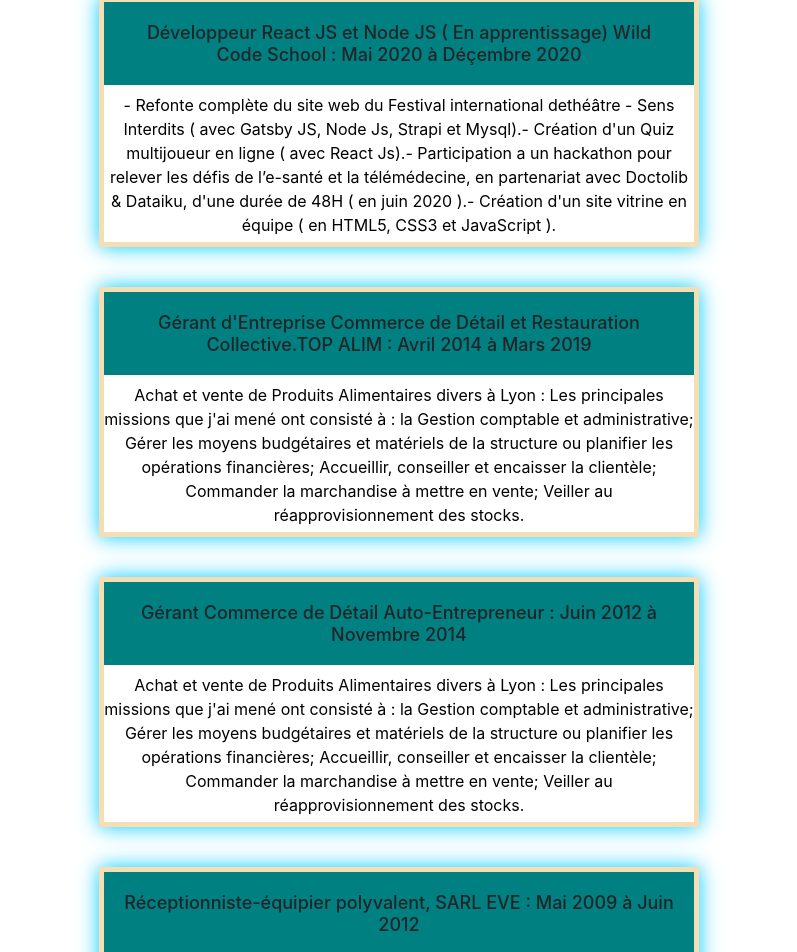
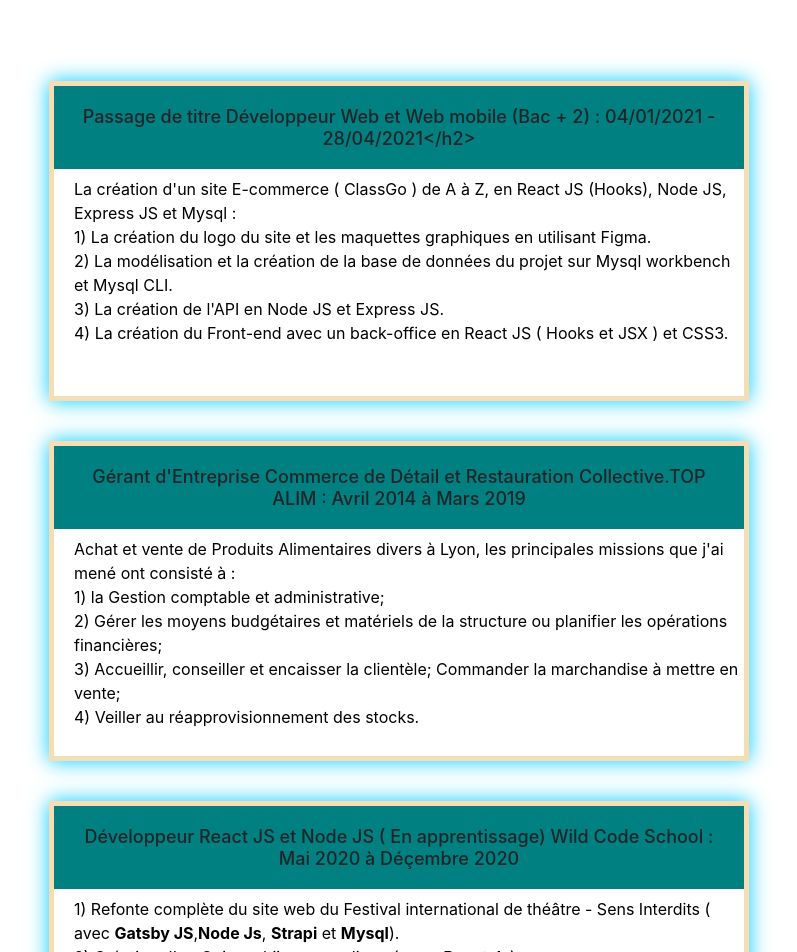
Before and after one commit to STAM0283/curriculum-vitea, a React (Create React App) app: page /experience in a window 1280 px wide. Shown: the part 193-1145 px from the top of the page, without its empty margins (241-1038 px from the left). Built offline with nearby package versions, Linux system fonts and the light colour scheme; the HTML template or start-up script is replaced by a standard one.

Commit message:
Add Style and change dataTranslate

```diff
--- a/src/App.css
+++ b/src/App.css
@@ -40,7 +40,7 @@ width: 25px;
 height: 4px;
 margin-bottom: 5px;
 position: relative;
-background: white;
+background: black;
 border-radius: 3px;
 z-index: 1;
 transform-origin: 1px 0px;
@@ -205,7 +205,6 @@ h1, h3 {
 
 .formContact {
   width: 30%;
-  color: wheat;
   font-size: x-large;
   border-radius: 10px;
   margin-bottom: 10px;
@@ -284,14 +283,18 @@ a.current button {
   margin-left: 5%;
   flex-wrap: wrap;
   justify-content: space-evenly;
+  margin-bottom: 100px;
+  margin-top: 100px;
 }
 .experience p {
   font-size: medium;
+  text-align: start;
+  margin-left: 10px;
   color: black;
 }
 .experience div {
-  width: 600px;
-  height: 250px;
+  width: 700px;
+  height: 320px;
   margin: 20px;
   border: solid 5px wheat;
   box-shadow: 0px 0px 20px #00ccff;
@@ -310,6 +313,8 @@ a.current button {
   margin-left: 5%;
   flex-wrap: wrap;
   justify-content: space-evenly;
+  margin-bottom: 100px;
+  margin-top: 100px;
 }
 .formation p{
   font-size: medium;
--- a/src/components/Accueil.jsx
+++ b/src/components/Accueil.jsx
@@ -49,7 +49,7 @@ const Accueil = (props) => {
         <div className="accueil">
             <div className="profile_pro">
 
-                <h1 style={{ color: "coral", fontSize: "xx-large", transition: "all 1s ease-out" }}>{choiceName()}</h1>
+                <h1 style={{ color: 'black', fontSize: "xx-large" }}>{choiceName()}</h1>
                 <h1 className="poste" style={{ transition: "all 3s ease-out" }}>{choiceProfile()}</h1>
                 <img className="profile-picture2" src={photo_amine2} alt="profile_picture" />
                 <div className="profile">
--- a/src/components/Experience.jsx
+++ b/src/components/Experience.jsx
@@ -7,8 +7,8 @@ const Experience = (props) => {
   return (
     <div className="experience">
       <div className="experience1" style={{ transition: "all 1s ease-out" }}>
-        <h2>{language === "fr" ? data.experience1Fr : language === "en" ? data.experience1En : data.experience1Ar}</h2>
-        <p>{language === "fr" ? data.paragraph1Fr : language === "en" ? data.paragraph1En : data.paragraph1Ar}</p>
+        <h2>{language === "fr" ? data.experience3Fr : language === "en" ? data.experience1En : data.experience1Ar}</h2>
+        <p>{language === "fr" ? data.paragraph3Fr : language === "en" ? data.paragraph1En : data.paragraph1Ar}</p>
 
       </div>
       <div className="experience2" style={{ transition: "all 1s ease-out" }}>
@@ -17,8 +17,8 @@ const Experience = (props) => {
 
       </div>
       <div className="experience3" style={{ transition: "all 1s ease-out" }}>
-        <h2>{language === "fr" ? data.experience3Fr : language === "en" ? data.experience3En : data.experience3Ar}</h2>
-        <p>{language === "fr" ? data.paragraph2Fr : language === "en" ? data.paragraph3En : data.paragraph3Ar}</p>
+        <h2>{language === "fr" ? data.experience1Fr : language === "en" ? data.experience3En : data.experience3Ar}</h2>
+        <p>{language === "fr" ? data.paragraph1Fr : language === "en" ? data.paragraph3En : data.paragraph3Ar}</p>
 
       </div>
       <div className="experience4" style={{ transition: "all 1s ease-out" }}>
--- a/src/translate/dataTranslate.js
+++ b/src/translate/dataTranslate.js
@@ -1,7 +1,8 @@
+import React from 'react';
 const dataFr = {
     experience1Fr : "Développeur React JS et Node JS ( En apprentissage) Wild Code School : Mai 2020 à Déçembre 2020",
     experience2Fr : "Gérant d'Entreprise Commerce de Détail et Restauration Collective.TOP ALIM : Avril 2014 à Mars 2019",
-    experience3Fr : "Gérant Commerce de Détail Auto-Entrepreneur : Juin 2012 à Novembre 2014",
+    experience3Fr : "Passage de titre Développeur Web et Web mobile (Bac + 2) : 04/01/2021 - 28/04/2021</h2>",
     experience4Fr : "Réceptionniste-équipier polyvalent, SARL EVE : Mai 2009 à Juin 2012",
     experience1En : "React JS and Node JS Developer (Learning) Wild Code School: May 2020 to December 2020",
     experience2En : "Business Manager Retail Trade and Collective Catering TOP ALIM: April 2014 to March 2019",
@@ -11,10 +12,25 @@ const dataFr = {
     experience2Ar : "مدير أعمال تجارة التجزئة والتموين الجماعي TOP ALIM: من أبريل 2014 إلى مارس 2019",
     experience3Ar : "مدير رائد أعمال السيارات بالتجزئة: يونيو 2012 إلى نوفمبر 2014",
     experience4Ar : "عضو فريق الاستقبال متعدد الاستخدامات ، SARL EVE: مايو 2009 إلى يونيو 2012",
-    paragraph1Fr  : "- Refonte complète du site web du Festival international dethéâtre - Sens Interdits ( avec Gatsby JS, Node Js, Strapi et Mysql).- Création d'un Quiz multijoueur en ligne ( avec React Js).- Participation a un hackathon pour relever les défis de l’e-santé et la télémédecine, en partenariat avec Doctolib & Dataiku, d'une durée de 48H ( en juin 2020 ).- Création d'un site vitrine en équipe ( en HTML5, CSS3 et JavaScript ).",
-    paragraph2Fr  : "Achat et vente de Produits Alimentaires divers à Lyon : Les principales missions que j'ai mené ont consisté à : la Gestion comptable et administrative; Gérer les moyens budgétaires et matériels de la structure ou planifier les opérations financières; Accueillir, conseiller et encaisser la clientèle; Commander la marchandise à mettre en vente; Veiller au réapprovisionnement des stocks.",
-    paragraph3Fr  : "Vente de produit alimentaires divers, préparer les marchandises et les emballer dans des caisses, veiller à la gestion de ses stocks et à leur réapprovisionnement. En cas d’affluence, il faut s’organiser pour servir tous les clients dans les meilleurs délais.",
-    paragraph4Fr  : "Blanchisserie, laverie, location de linge, nettoyage, pressing et teinturerie, et les missions principales étaient : - Accueillir les Clients; - Renseignements; - Standard Téléphonique; - Enregistrement des produits; - Encaissement; - Organisation du lieu du travail - Comptabilité Journalière;",
+    paragraph1Fr  : <p> 1) Refonte complète du site web du Festival international de théâtre - Sens Interdits ( avec <strong>Gatsby JS</strong>,
+     <strong>Node Js</strong>, <strong>Strapi</strong> et <strong>Mysql</strong>).<br/>
+     2) Création d'un Quiz multijoueur en ligne ( avec <strong>React Js</strong>). <br/>
+     3) Participation a un hackathon pour relever les défis de l’e-santé et la télémédecine, en partenariat avec Doctolib & Dataiku, d'une durée de 48H ( en juin 2020 ).<br/> 4) Création d'un site vitrine en équipe ( en HTML5, CSS3 et JavaScript )."</p>,
+    paragraph2Fr  : <p>Achat et vente de Produits Alimentaires divers à Lyon, les principales missions que j'ai mené ont consisté à :<br/>
+    1) la Gestion comptable et administrative;<br/>
+    2) Gérer les moyens budgétaires et matériels de la structure ou planifier les opérations financières;<br/>
+    3) Accueillir, conseiller et encaisser la clientèle; Commander la marchandise à mettre en vente;<br/>
+    4) Veiller au réapprovisionnement des stocks.</p>,
+    paragraph3Fr  : <p>La création d'un site E-commerce ( ClassGo ) de A à Z, en React JS (Hooks), Node JS, Express JS et Mysql :<br/>
+    1) La création du logo du site et les maquettes graphiques en utilisant Figma.<br/>
+    2) La modélisation et la création de la base de données du projet sur Mysql workbench et Mysql CLI.<br/>
+    3) La création de l'API en Node JS et Express JS.<br/>
+    4) La création du Front-end avec un back-office en React JS ( Hooks et JSX ) et CSS3.</p>,
+    paragraph4Fr  : <p>Blanchisserie, laverie, location de linge, nettoyage, pressing et teinturerie, et les missions principales étaient :<br/>
+    1) Accueillir et renseigner les Clients;<br/>
+    2) Standard Téléphonique, et enregistrement des produits;<br/>
+    3) Encaissement et organisation du lieu du travail<br/>
+    4) La comptabilité Journalière</p>,
     paragraph1En  : "Complete redesign of the International Theater Festival website - Sens Interdits (with Gatsby JS, Node Js, Strapi and Mysql). - Creation of an online multiplayer quiz (with React Js). - Participation in a hackathon to meet the challenges e-health and telemedicine, in partnership with Doctolib & Dataiku, lasting 48 hours (in June 2020). - Creation of a team showcase site (in HTML5, CSS3 and JavaScript).",
     paragraph2En  : "Purchase and sale of various Food Products in Lyon: The main missions that I led consisted of: Accounting and administrative management; Manage the structure's budgetary and material resources or plan operations financial; Welcome, advise and collect customers; Order the goods to put on sale; Ensure the replenishment of stocks.",
     paragraph3En  : "Sale of various food products, prepare the goods and pack them in checkouts, ensure the management of its stocks and their replenishment. In case of crowds, we have to organize ourselves to serve all customers as quickly as possible.",
```
